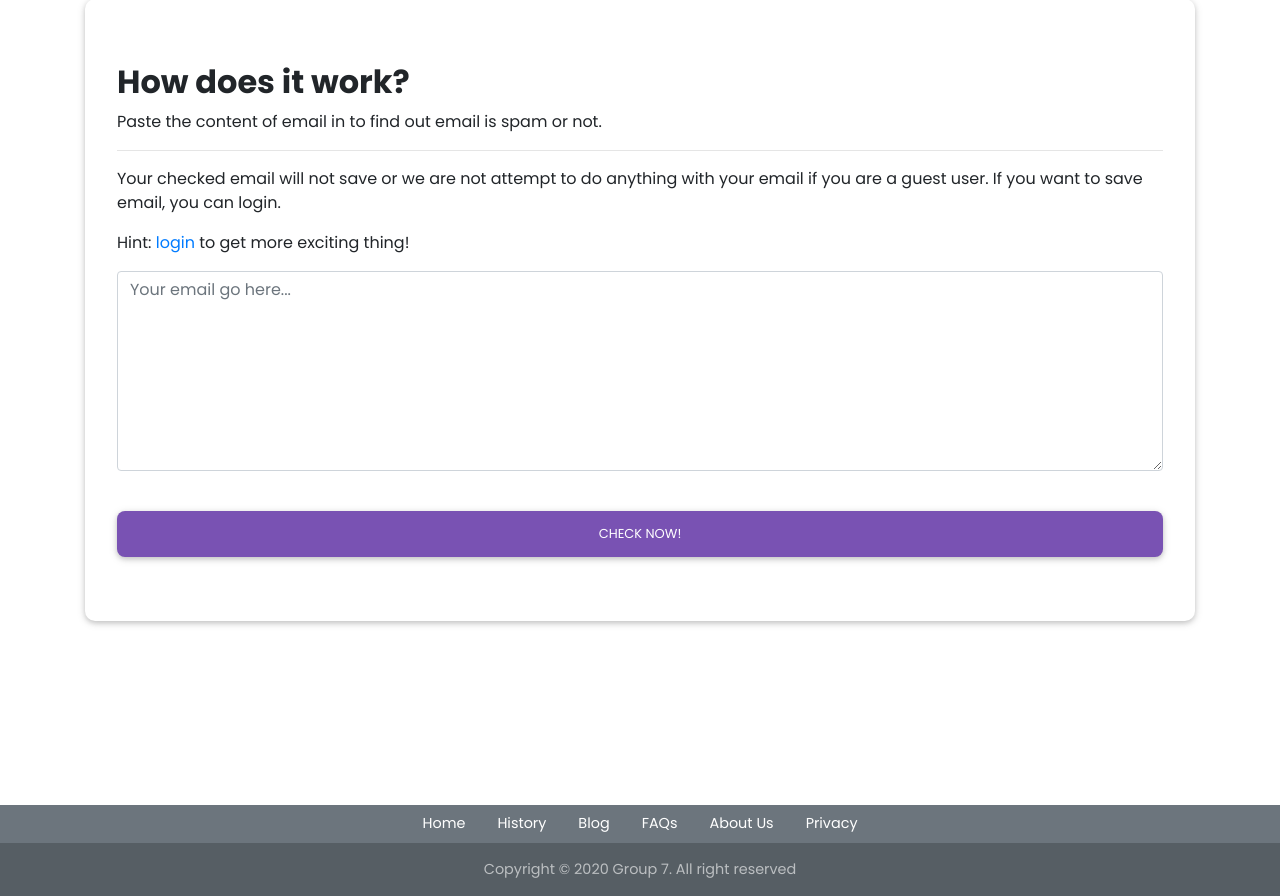
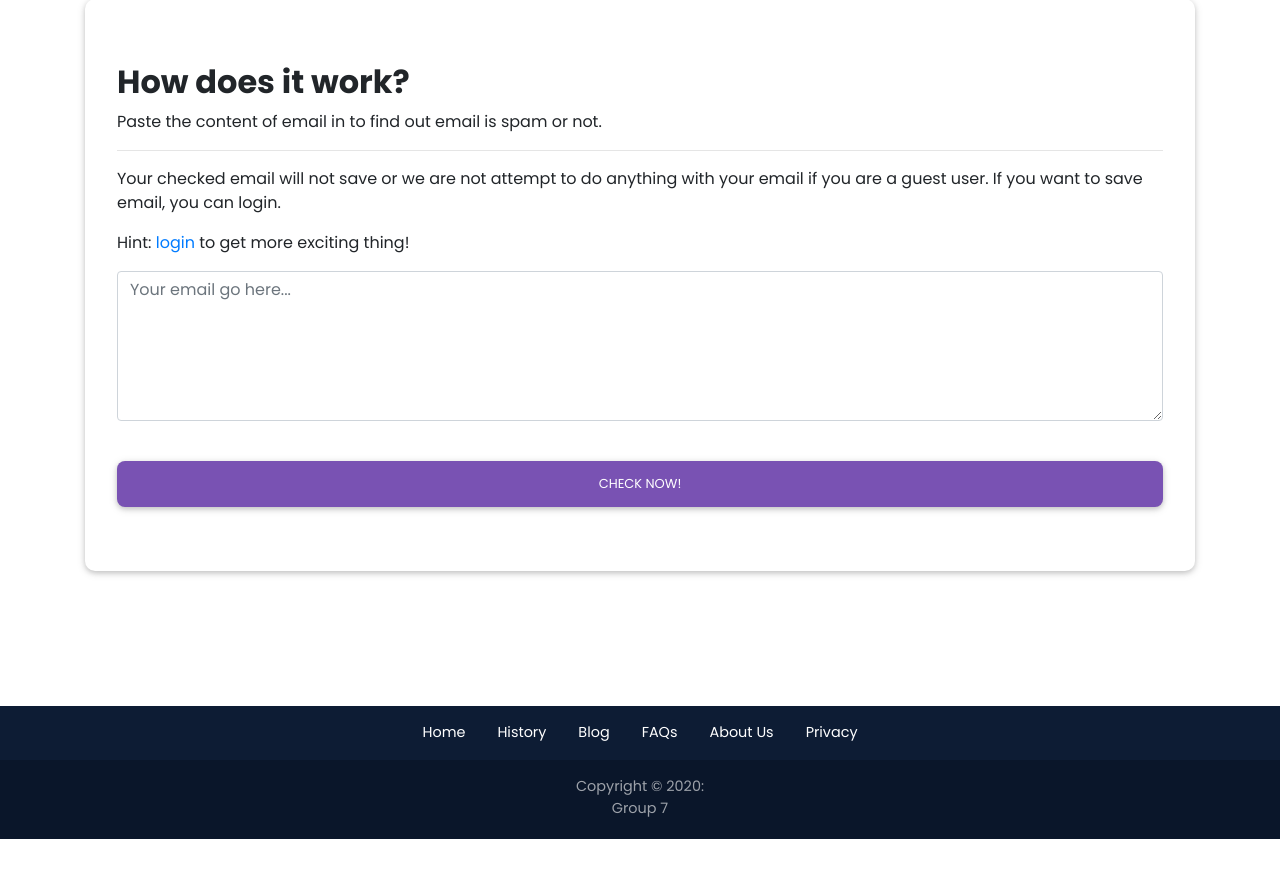
Before and after one commit to khangtu22/email-spam-ml-django, a Django app: page / in a window 1280 px wide. Shown: the part 108-1004 px from the top of the page. After the commit the page ends 947 px from the top, so only its background shows below. Run offline with Django 3.2, Linux system fonts and the light colour scheme; some libraries are stand-ins or nearby versions.

Commit message:
change footer

```diff
--- a/spam_email/views.py
+++ b/spam_email/views.py
@@ -10,7 +10,6 @@ from tabulate import tabulate
 import pickle
 import string
 
-# python -m nltk.downloader stopwords
 from nltk.corpus import stopwords
 
 
--- a/templates/base/footer.html
+++ b/templates/base/footer.html
@@ -8,18 +8,15 @@
     <meta http-equiv="x-ua-compatible" content="ie=edge">
     <style>
         .page-footer{
-            background-color: #6c757d !important;
+            background-color: rgb(13, 28, 52) !important;
         }
     </style>
 </head>
 <body>
-<br>
-<br>
-<br>
     <!-- Footer -->
-    <footer class="page-footer font-small">
+    <footer class="page-footer font-small ">
         <!-- Copyright -->
-            <nav class="nav mt-3 justify-content-center">
+            <nav class="nav mt-3 justify-content-center py-2">
                 <a class="nav-link" href="{% url 'home' %}">Home</a>
                 <a class="nav-link" href="{% url 'history' %}"> History </a>
                 <a class="nav-link" href="{% url 'home' %}"> Blog </a>
@@ -27,8 +24,9 @@
                 <a class="nav-link" href="{% url 'home' %}"> About Us </a>
                 <a class="nav-link" href="{% url 'home' %}"> Privacy </a>
             </nav>
-        <div class="footer-copyright text-center py-3">
-            Copyright © 2020 Group 7. All right reserved
+        <div class="footer-copyright text-center py-1 pt-3">
+            Copyright © 2020:
+            <p>Group 7</p>
         </div>
         <!-- Copyright -->
 
--- a/templates/history.html
+++ b/templates/history.html
@@ -10,15 +10,15 @@
 
 {% block content %}
     <div class="jumbotron mt-5">
-        <h1>History List</h1>
+        <h2 style="font-weight: bold">History</h2>
         <ul class="list-group list-group-flush mt-5">
             {% for email in object_list %}
           <li class="list-group-item">
             <p>"{{ email.content }}"</p>
             <p> by {{ email.author }} |<span class="text-warning"> {{ email.result }} </span>| {{ email.accuracy }}% | {{ email.last_updated }}</p>
-            <p>
+              <p>
                 <a href="{% url 'email_delete' email.pk %}" class="changelink">Delete</a>
-            </p>
+              </p>
           </li>
             {% endfor %}
         </ul>
--- a/templates/home.html
+++ b/templates/home.html
@@ -41,10 +41,10 @@
          {% endif %}
         <form method="post">
               <div class="form-group">
-                <textarea style="resize: vertical; min-height: 200px; max-height: 400px" class="form-control" id="exampleFormControlTextarea1" rows="3" name="message" required="required" placeholder="Your email go here... "></textarea>
+                <textarea style="resize: vertical; min-height: 150px; max-height: 400px" class="form-control" id="exampleFormControlTextarea1" rows="3" name="message" required="required" placeholder="Your email go here... "></textarea>
               </div>
             <br>
-            <button type="submit" onclick="scrollDown()" class="btn text-white btn-block btn-large" style="background-color: #7952b3"> Check Now!
+            <button type="submit" onclick="scrollDown()" class="btn text-white btn-block btn-large check1" style="background-color: #7952b3"> Check Now!
             </button>
             {% csrf_token %}
         </form>
--- a/users/views.py
+++ b/users/views.py
@@ -5,6 +5,9 @@ from .forms import CustomUserCreationForm
 
 
 class SignUp(generic.CreateView):
+    """
+    View for creating a new user.
+    """
     form_class = CustomUserCreationForm
     success_url = reverse_lazy('login')
     template_name = 'signup.html'
```
Also changed, not shown: db.sqlite3.
